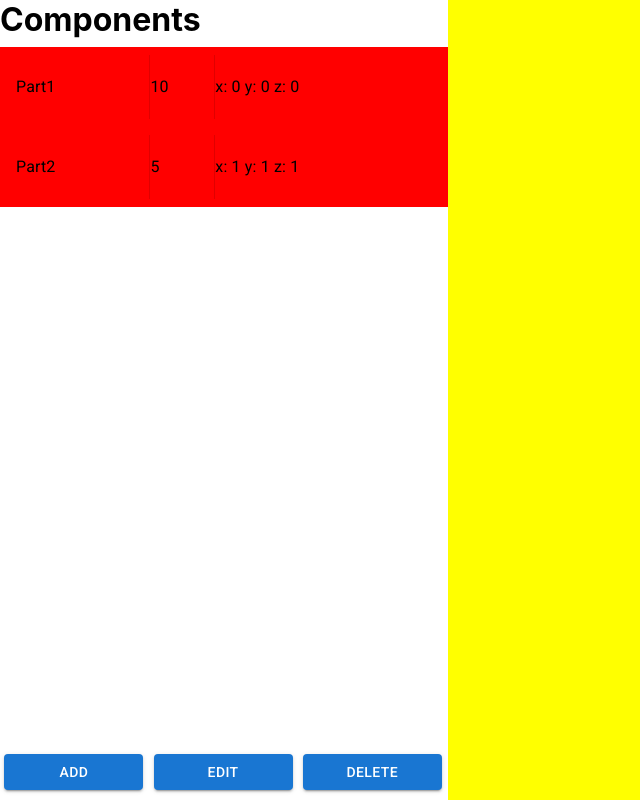
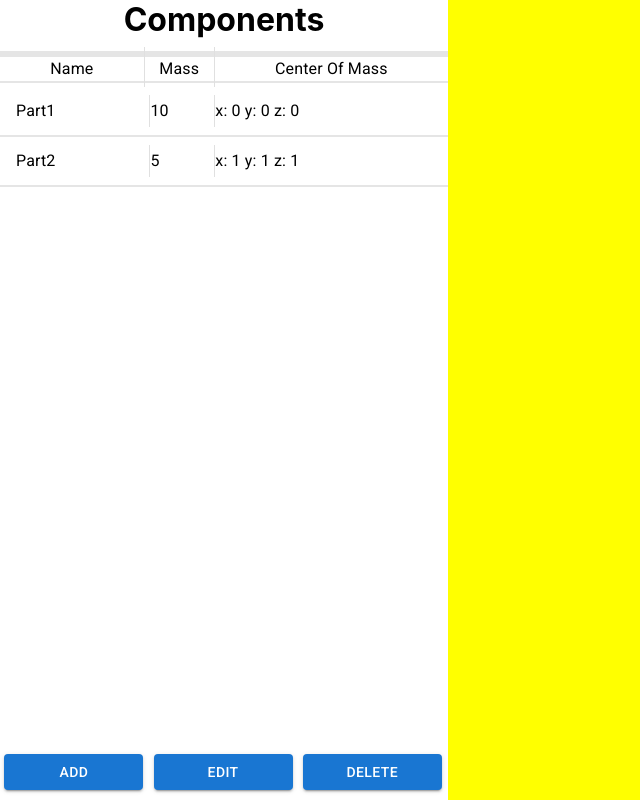
Before and after one commit to Rabadunk/BoatAssetManager, a React (Create React App) app: page / in a window 1280 px wide. Shown: the whole page, without its empty margins (0-640 px from the left). Built offline with nearby package versions, Linux system fonts and the light colour scheme.

Commit message:
added more styling

```diff
--- a/src/components/PartsList/Part.css
+++ b/src/components/PartsList/PartCard.css
@@ -4,10 +4,12 @@
     margin: 0;
     height: 100%;
     width: 100%;
-    background-color: red;
+    text-align: center;
+    border-bottom: 2px solid rgba(1, 1, 1, 0.1);
 }
 
 .list-item-name {
+    height: 100%;
     width: 30%;
 }
 
--- a/src/components/PartsList/PartCard.js
+++ b/src/components/PartsList/PartCard.js
@@ -3,7 +3,7 @@ import ListItem from '@mui/material/ListItem';
 import ListItemText from '@mui/material/ListItemText';
 import Divider from '@mui/material/Divider';
 
-import './Part.css';
+import './PartCard.css';
 
 
 const PartCard = ({name, mass, centerOfMass}) => {
--- a/src/components/PartsList/PartsList.css
+++ b/src/components/PartsList/PartsList.css
@@ -6,14 +6,38 @@
     background-color: white;
 }
 
+.parts-list-header {
+    width: 100%;
+    text-align: center;
+
+}
+
 .part-list {
     height: 100vh;
     overflow: scroll;
     padding: 0;
 }
 
+.list-item-title {
+    text-align: center;
+    border-top: 6px solid rgba(1, 1, 1, 0.1);
+    border-bottom: 2px solid rgba(1, 1, 1, 0.1);
+}
+
+.list-item-heading-name {
+    height: 100%;
+    width: 30%;
+}
+
+.list-item-heading-mass {
+    width: 13.3%;
+}
+
+.list-item-heading-com {
+    width: 50%;
+}
+
 .part-list-item-button {
-    height: 10%;
     width: 100%;
     padding: 0px !important;
 }
--- a/src/components/PartsList/PartsList.js
+++ b/src/components/PartsList/PartsList.js
@@ -6,6 +6,9 @@ import TextField from '@mui/material/TextField';
 import PartCard from './PartCard.js';
 import List from '@mui/material/List';
 import ListItemButton from '@mui/material/ListItemButton';
+import ListItem from '@mui/material/ListItem';
+import ListItemText from '@mui/material/ListItemText';
+import Divider from '@mui/material/Divider';
 import './PartsList.css';
 
 // Sample initial parts data
@@ -34,8 +37,15 @@ const PartsList = () => {
 
   return (
     <Box className="parts-list-container">
-      <h1>Components</h1>
+      <h1 className="parts-list-header">Components</h1>
       <List className = "part-list">
+        <ListItem className="part-list-item-button">
+            <ListItemText className="list-item-heading-name list-item-title">Name</ListItemText>
+            <Divider orientation="vertical" flexItem />
+            <ListItemText className="list-item-heading-mass list-item-title">Mass</ListItemText>
+            <Divider orientation="vertical" flexItem />
+            <ListItemText className="list-item-heading-com list-item-title">Center Of Mass</ListItemText>
+        </ListItem>
         {parts.map((part, index) => (
             <ListItemButton className = "part-list-item-button">
                 <PartCard name={part.name} mass={part.mass} centerOfMass={part.centerOfMass}/>
```
